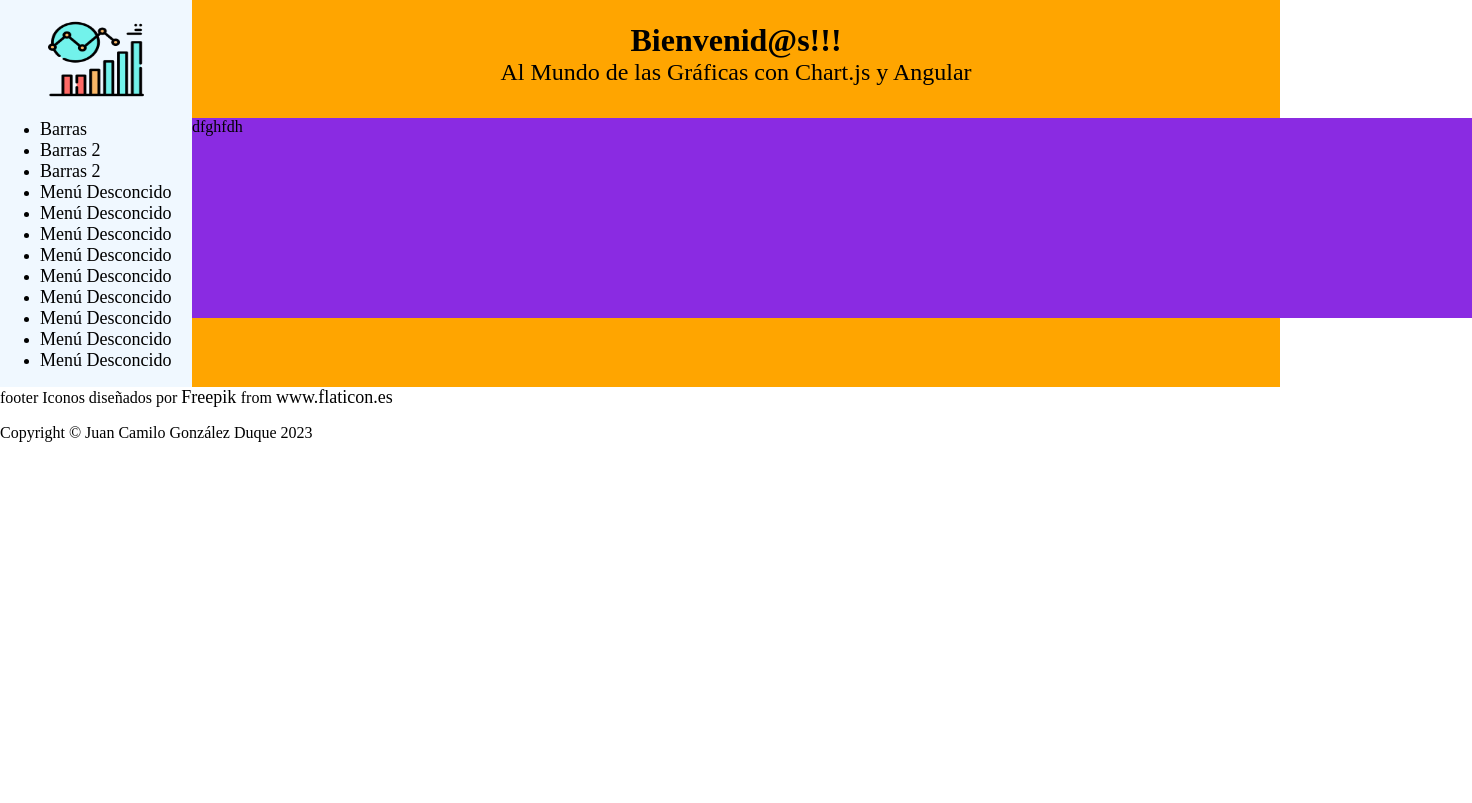
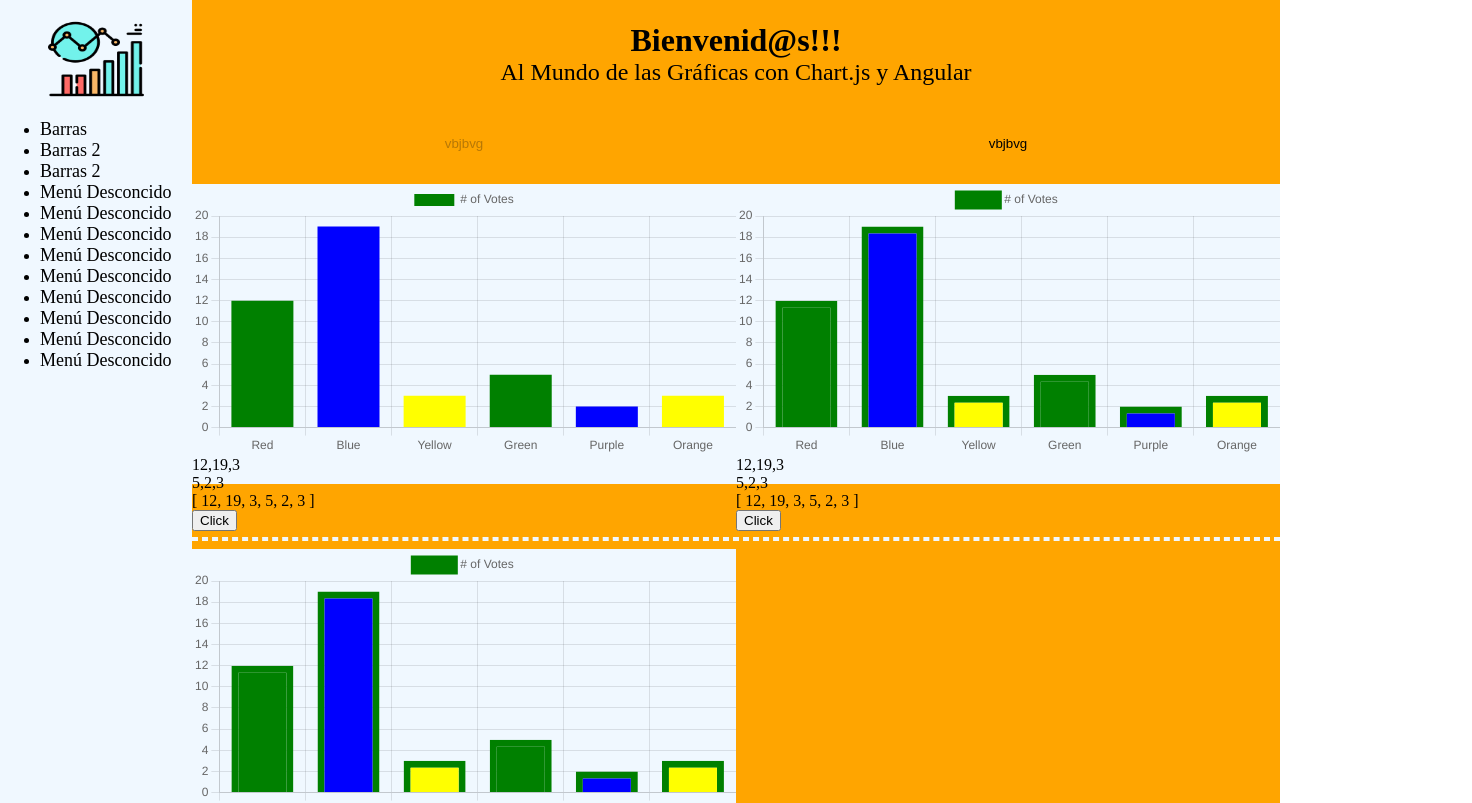
Before and after one commit to JuanCamilo9915/app-graficas-con-angular, an Angular app: page / in a window 1280 px wide. Shown: the top 803 px of the page, 1472 px wide, since content can reach past the window. Built offline with nearby package versions, Linux system fonts and the light colour scheme.

Commit message:
Se reaqlizan nuevos cambios.

```diff
--- a/src/app/app.component.css
+++ b/src/app/app.component.css
@@ -47,8 +47,29 @@ a {
     font-size: x-large;
 }
 
-.barra-navegacion {
-    width: 100vw;
-    height: 200px;
-    background-color: blueviolet;
+.lista-desordenada {
+    display: flex;
+    list-style: none;
+    padding: 0%;
+    justify-content: center;
 }
+
+.lista-desordenada > li {
+    display: inline-flex;
+    width: 50%;
+    height: 50px;
+}
+
+.lista-desordenada > li:hover {
+    background-color: aliceblue;
+}
+
+.lista-desordenada > li > button {
+    width: 100%;
+    height: 100%;
+    display: flex;
+    justify-content: center;
+    align-items: center;
+    border: 0;
+    background: none;
+}
--- a/src/app/app.component.html
+++ b/src/app/app.component.html
@@ -23,17 +23,24 @@
     <div class="titulo">
       <h1>Bienvenid@s!!!</h1>
       <p>Al Mundo de las Gráficas con Chart.js y Angular</p>
+
+      <ul class="lista-desordenada">
+        <li>
+          <button [disabled]="btn1" (click)="alerta(1)">vbjbvg</button>
+        </li>
+        <li>
+          <button [disabled]="btn2" (click)="alerta(2)">vbjbvg</button>
+        </li>
+      </ul>
     </div>
 
-    <div class="barra-navegacion">dfghfdh</div>
-
-    <!-- <ng-container *ngIf="sonGraficasNormalesVisibles else graficasResponsivas">
+    <ng-container *ngIf="sonGraficasNormalesVisibles else graficasResponsivas">
       <app-graficas-normales></app-graficas-normales>
     </ng-container>
 
     <ng-template #graficasResponsivas>
       <app-graficas-responsivas></app-graficas-responsivas>
-    </ng-template> -->
+    </ng-template>
   </section>
 </main>
 
--- a/src/app/app.component.ts
+++ b/src/app/app.component.ts
@@ -8,6 +8,8 @@ import { Component, OnInit } from '@angular/core';
 export class AppComponent implements OnInit {
   // mostrarGrafica
   sonGraficasNormalesVisibles: boolean;
+  btn1: boolean;
+  btn2: boolean;
   elementosMenu: object[];
   menuDesconocido = 'Menú Desconcido';
 
@@ -15,6 +17,8 @@ export class AppComponent implements OnInit {
 
   ngOnInit(): void {
       this.sonGraficasNormalesVisibles = true;
+      this.btn1 = true;
+      this.btn2 = false;
       this.elementosMenu = [
         {url: '#graficaBarras', etiqueta: 'Barras'},
         {url: '#graficaBarras2', etiqueta: 'Barras 2', tget: '_self'},
@@ -31,4 +35,18 @@ export class AppComponent implements OnInit {
       ];
   }
 
+  alerta(idEvent: number): void {
+    this.sonGraficasNormalesVisibles = idEvent === 1 ? true : false;
+
+    if (idEvent === 1) {
+      this.btn1 = true;
+      this.btn2 = false;
+      return;
+    }
+
+    this.btn1 = false;
+    this.btn2 = true;
+
+  }
+
 }
--- a/src/app/graficas-normales/graficas-normales.component.ts
+++ b/src/app/graficas-normales/graficas-normales.component.ts
@@ -52,13 +52,15 @@ export class GraficasNormalesComponent implements OnInit, OnDestroy {
       type: 'bar',
       data: {
         labels: ['Red', 'Blue', 'Yellow', 'Green', 'Purple', 'Orange'],
-        datasets: [{
+        datasets: [
+          {
           label: '# of Votes',
           data: this.dataAleatoria,
           backgroundColor: ['green', 'blue', 'yellow'],
           borderColor: "green",
           borderWidth: 7
-        }]
+        }
+      ]
       },
       options: {
         scales: {
```
